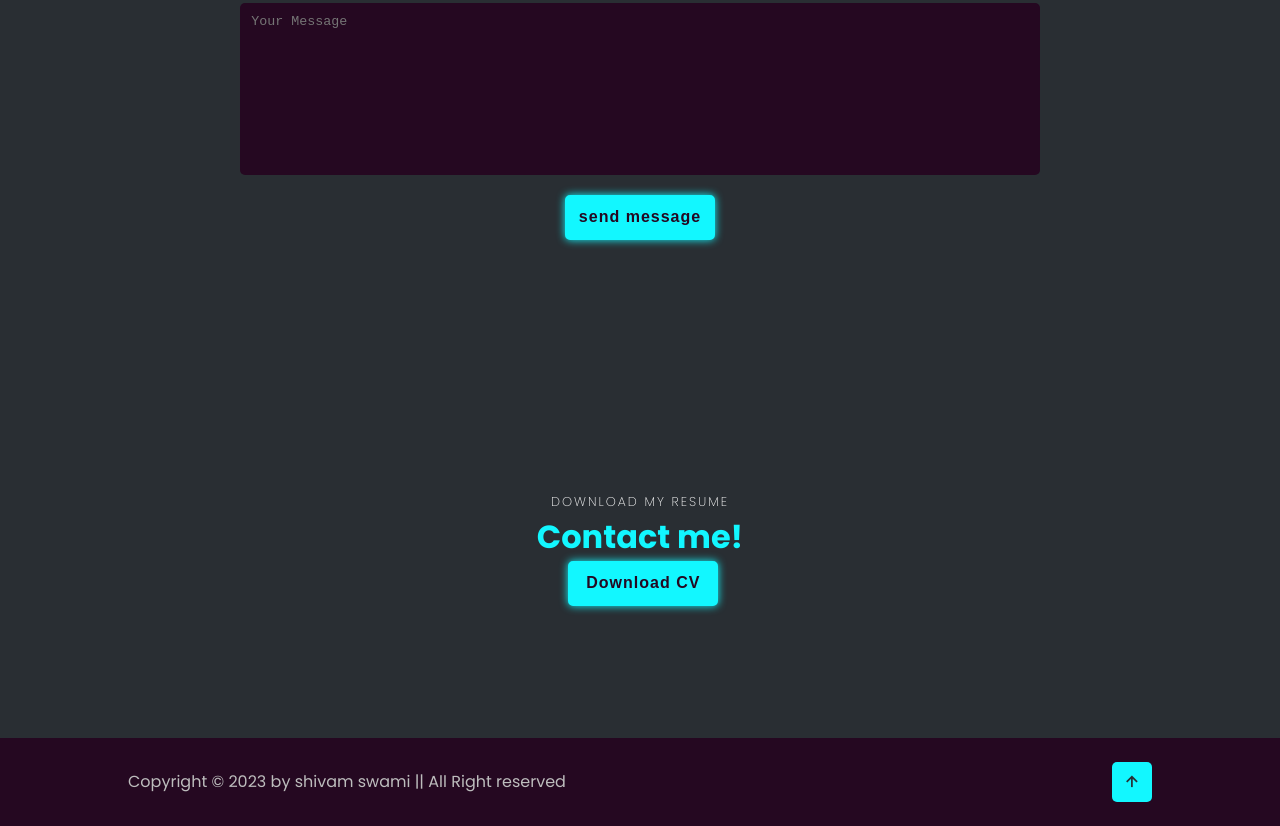
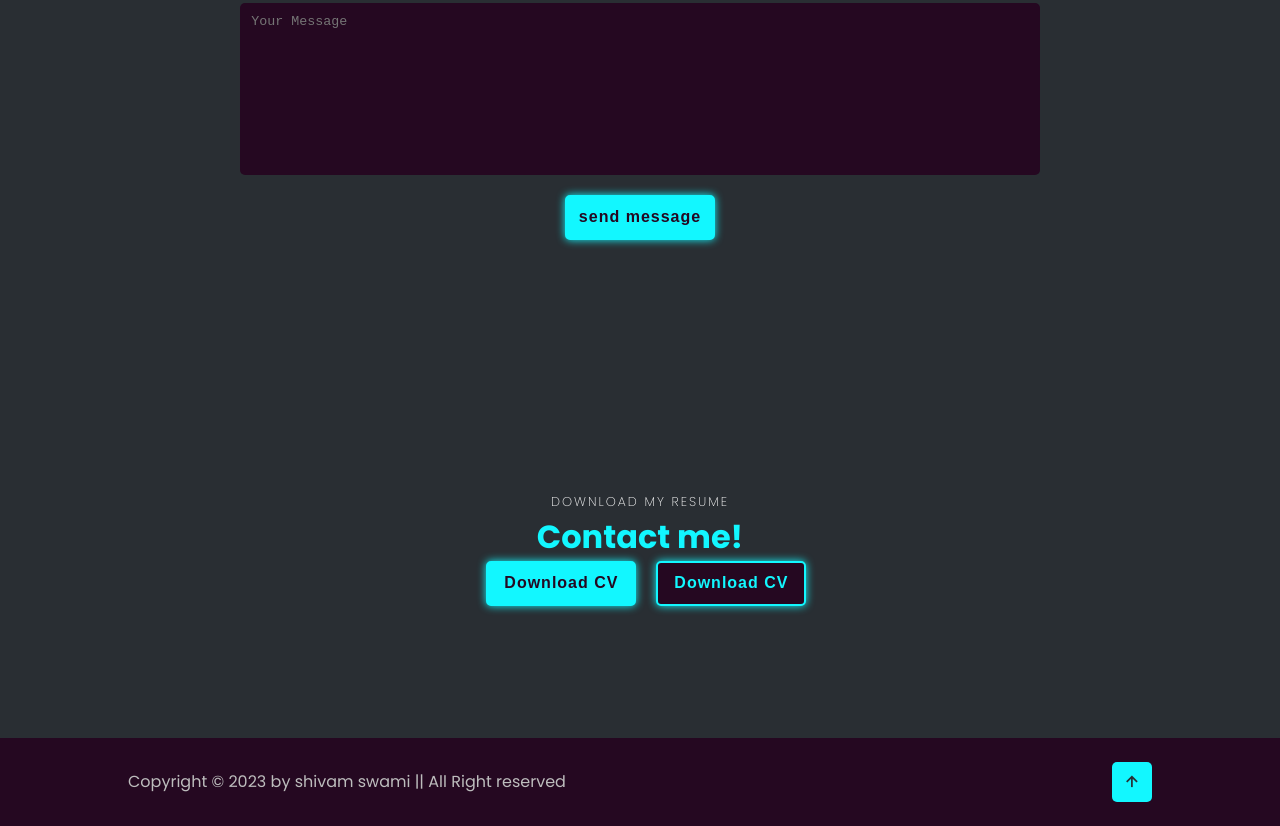
Before and after one commit to shivamcalis1998/shivamcalis1998.github.io, a plain HTML site: page index.html in a window 1280 px wide. Shown: the part 7103-7929 px from the top of the page. Drawn offline with nearby package versions, Linux system fonts and the light colour scheme.

Commit message:
95% done

```diff
--- a/index.html
+++ b/index.html
@@ -704,6 +704,9 @@
           <button onclick="downloadFile()" id="resume-button-1" class="btn">
             Download CV
           </button>
+          <button onclick="downloadFile()" id="resume-button-1" class="btn">
+            Download CV
+          </button>
         </div>
       </div>
     </section>
--- a/style.css
+++ b/style.css
@@ -753,7 +753,7 @@ section {
 }
 
 #resumeBtn {
-  margin-left: 43%;
+  margin-left: 35%;
 }
 /* ------------------------footer css-------------------- */
 footer {
```
